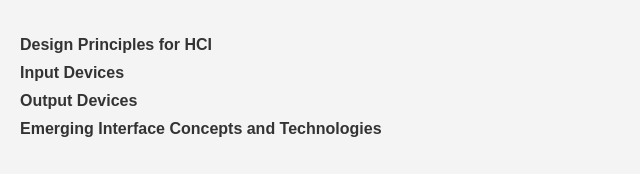
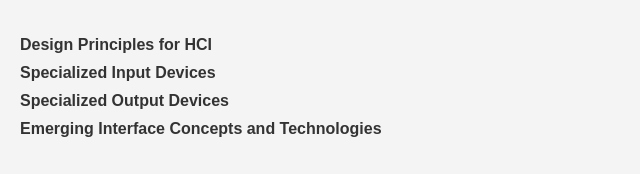
Before and after one commit to MahaJadoon/Web-Interface-for-Course, a plain HTML site: page menu.html in a window 1280 px wide. Shown: the whole page, without its empty margins (0-640 px from the left). Drawn offline with Linux system fonts and the light colour scheme.

Commit message:
Fixed menu structure and updated links for input and output pages

```diff
--- a/menu.html
+++ b/menu.html
@@ -8,8 +8,8 @@
     <div class="menu">
         <ul>
             <li><a href="design_principles.html" target="contentFrame">Design Principles for HCI</a></li>
-            <li><a href="input_devices.html" target="contentFrame">Input Devices</a></li>
-            <li><a href="output_devices.html" target="contentFrame">Output Devices</a></li>
+            <li><a href="input.html" target="contentFrame">Specialized Input Devices</a></li>
+            <li><a href="output.html" target="contentFrame">Specialized Output Devices</a></li>
             <li><a href="emerging_technologies.html" target="contentFrame">Emerging Interface Concepts and Technologies</a></li>
         </ul>
     </div>
```
